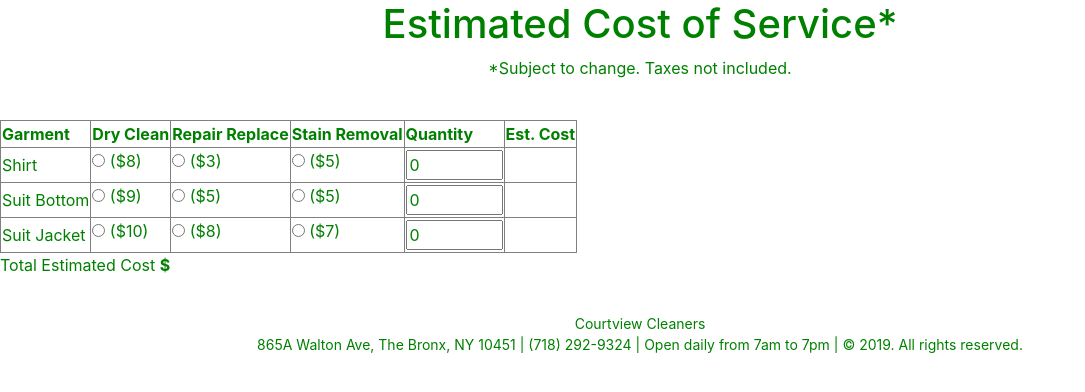
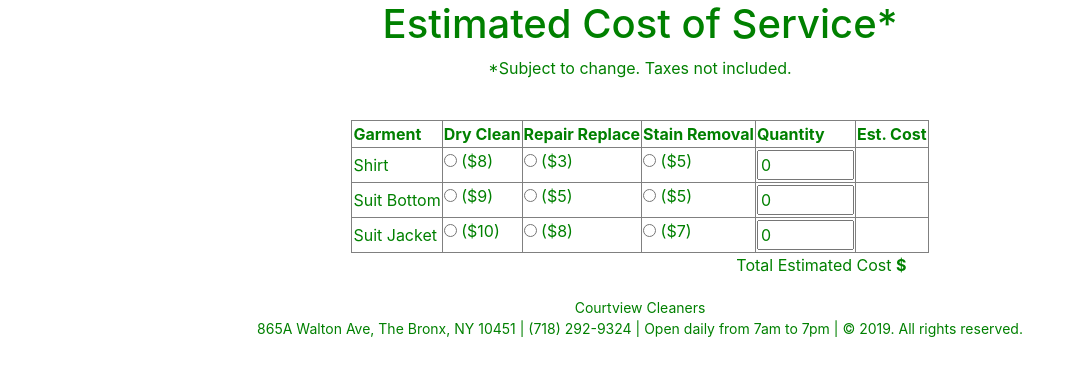
Before and after one commit to tiffanymaebrown/P3, a PHP site: page /price.php in a window 1280 px wide. Shown: the part 103-495 px from the top of the page, without its empty margins (0-1085 px from the left). Run offline with PHP 8.4, Linux system fonts and the light colour scheme.

Commit message:
Second commit

```diff
--- a/price.php
+++ b/price.php
@@ -24,7 +24,7 @@
 
     <br>
 
-        <table border="1">
+        <table border="1" class="m-auto">
             <tr>
                 <th>Garment</th>
                 <th>Dry Clean</th>
@@ -113,7 +113,7 @@
             </tr>
         </table>
 
-        <p>Total Estimated Cost <b>$</b>
+        <p class="m-auto text-right" style="width:533px">Total Estimated Cost <b>$</b>
             <b id="total"></b>
         </p>
 
```
